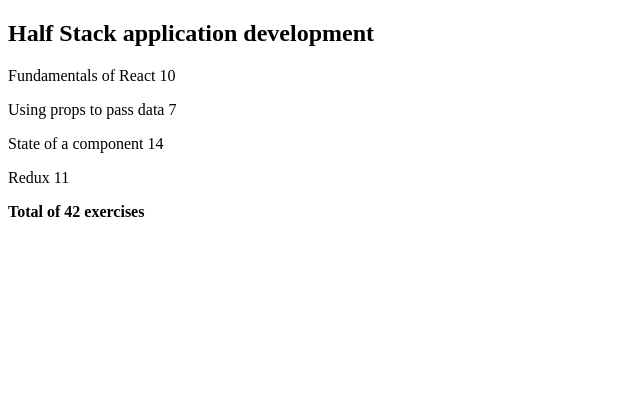
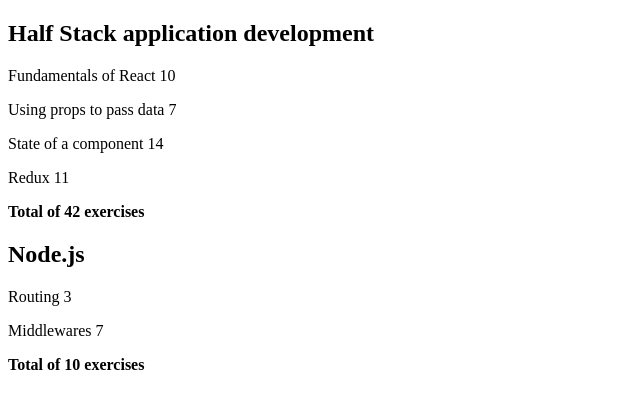
Before and after one commit to dudqlsBeans/helsinki_fullstack, a React (Vite) app in the folder main exercises/part2/: page / in a window 1280 px wide. Shown: the top 408 px of the page, without its empty margins (0-640 px from the left). Built offline with nearby package versions, Linux system fonts and the light colour scheme.

Commit message:
feat(App, course): Updated and added course.jsx for exercises 2.4 and 2.5

```diff
--- a/main exercises/part2/src/App.jsx
+++ b/main exercises/part2/src/App.jsx
@@ -1,43 +1,9 @@
-const Course = ({course}) => {
-  return (
-    <div>
-      <Header name={course.name} />
-      <Content parts={course.parts} />
-    </div>
-  )
-}
-
-const Header = ({ name }) => {
-  return <h2>{name}</h2>
-}
-
-const Content = ({ parts }) => {
-  console.log("Parts received in Content:", parts)
-  const total = parts.reduce((sum, part) => {
-    console.log('what is happening', sum, part)
-    return sum + part.exercises
-  }, 0)
-  return (
-    <div>
-      {parts.map(part => (
-        <Part key={part.id} part={part} />
-      ))}
-      <p><strong>Total of {total} exercises</strong></p>
-    </div>
-  )
-}
-
-const Part = ({ part }) => {
-  return (
-    <p>
-      {part.name} {part.exercises}
-    </p>
-  )
-}
+import Course from './course'
 
 
 const App = () => {
-  const course = {
+  const courses = [
+  {
     id: 1,
     name: 'Half Stack application development',
     parts: [
@@ -62,9 +28,32 @@
         id: 4
       }
     ]
+  },
+  {
+    name: 'Node.js',
+    id: 2,
+    parts: [
+      {
+        name: 'Routing',
+        exercises: 3,
+        id: 1
+      },
+      {
+        name: 'Middlewares',
+        exercises: 7,
+        id: 2
+      }
+    ]
   }
+]
   console.log("working here")
-  return <Course course={course} />
+  return (
+  <div>
+    {courses.map(course => (
+      <Course key={course.id} course={course} />
+    ))}
+  </div>
+  )
 }
 
 
--- /dev/null
+++ b/main exercises/part2/src/course.jsx
@@ -0,0 +1,39 @@
+const Course = ({course}) => {
+    return (
+      <div>
+        <Header name={course.name} />
+        <Content parts={course.parts} />
+      </div>
+    )
+  }
+
+  const Header = ({ name }) => {
+    return <h2>{name}</h2>
+  }
+
+  const Content = ({ parts }) => {
+    console.log("Parts received in Content:", parts)
+    const total = parts.reduce((sum, part) => {
+      console.log('what is happening', sum, part)
+      return sum + part.exercises
+    }, 0)
+    return (
+      <div>
+        {parts.map(part => (
+          <Part key={part.id} part={part} />
+        ))}
+        <p><strong>Total of {total} exercises</strong></p>
+      </div>
+    )
+  }
+
+  const Part = ({ part }) => {
+    return (
+      <p>
+        {part.name} {part.exercises}
+      </p>
+    )
+  }
+
+
+export default Course
```
